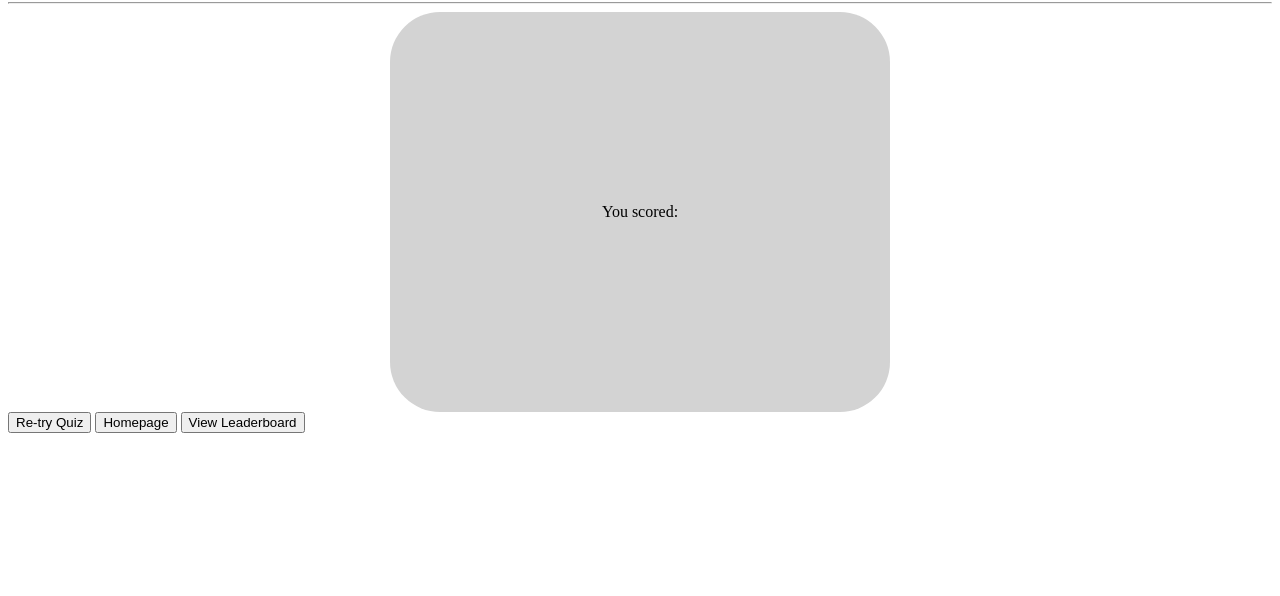
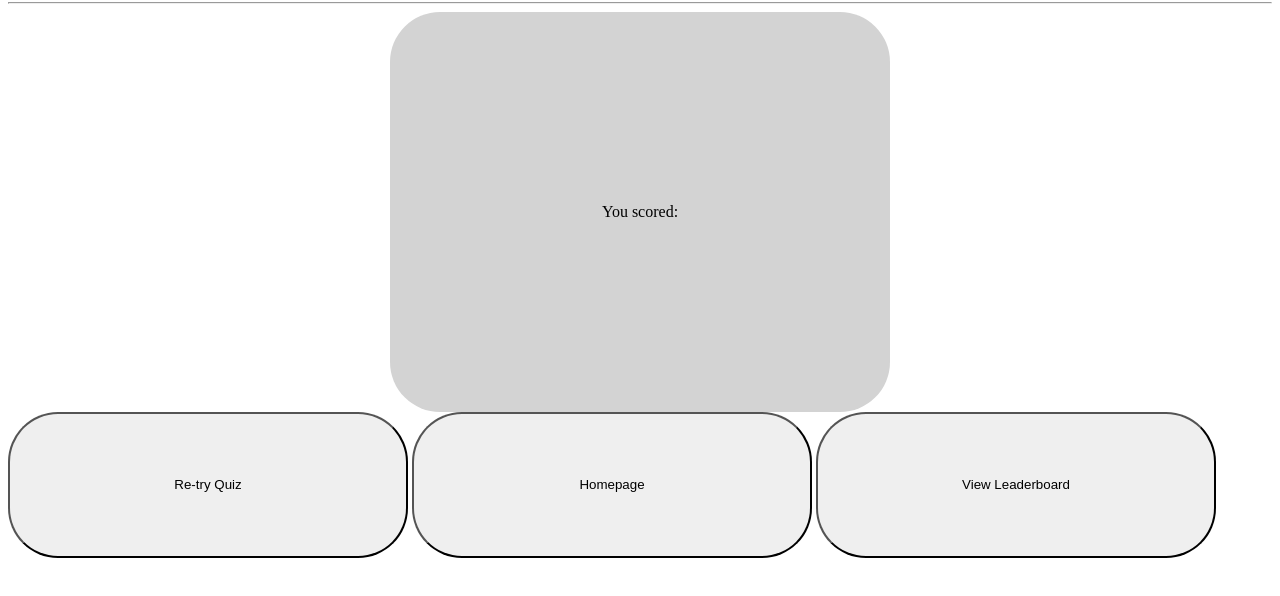
Before and after one commit to Baskin-Ridley/educational-game, a website: page client/results.html in a window 1280 px wide. Shown: the part 78-674 px from the top of the page. Drawn offline with Linux system fonts and the light colour scheme.

Commit message:
merge main branch into cameron branch

```diff
--- a/client/results.css
+++ b/client/results.css
@@ -7,10 +7,20 @@ h1 {
     background-color: lightgrey;
     width: 500px;
     height: 400px;
-    /* border: 1px solid black; */
+
     display: flex;
     justify-content: center;
     align-items: center;
     margin: auto;
     border-radius: 50px;
 }
+    button {
+        display: inline-flex;
+        justify-content: center;
+        align-items: center;
+        width: 400px;
+        height: 146px;
+        border-radius: 50px;
+        margin: auto;
+
+    }
```
Also changed, not shown: client/results.html (+1 -0 lines).
